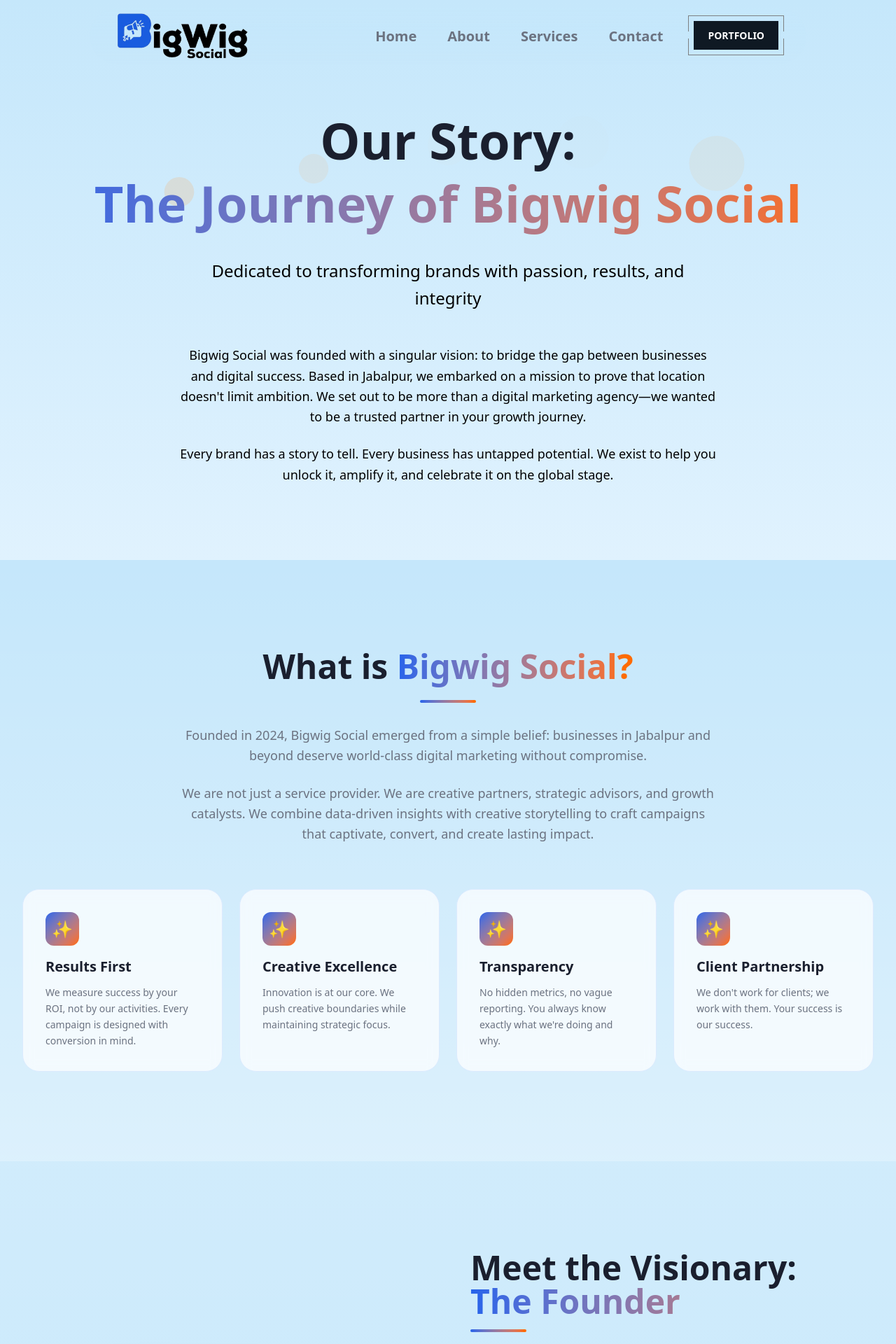
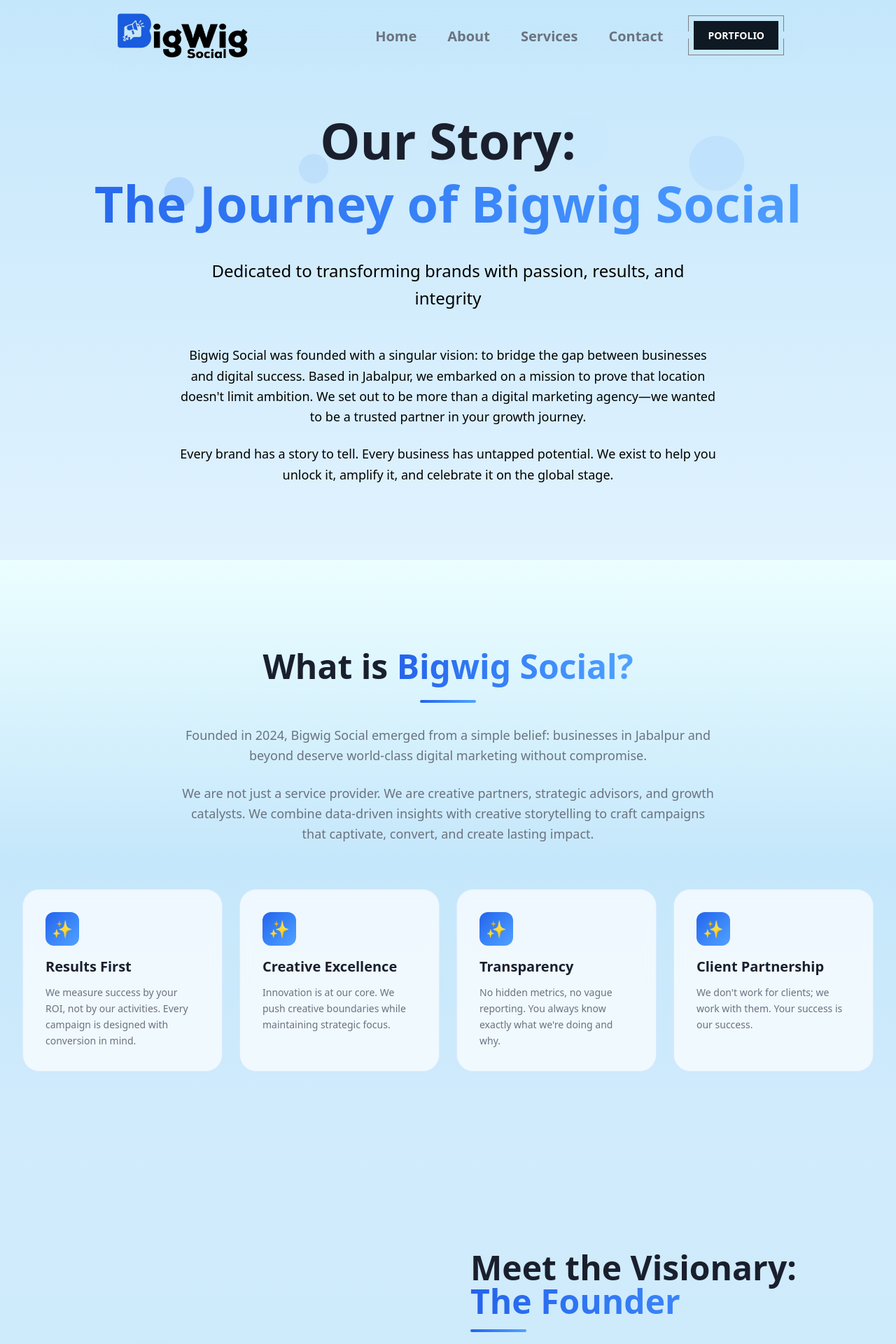
Before and after one commit to shubhworks/bigwigsocial, a Next.js app in the folder apps/frontend/: page /about in a window 1280 px wide. Shown: the top 1920 px of the page at 70% size. Built offline with nearby package versions, Linux system fonts and the light colour scheme.

Commit message:
blue blue

```diff
--- a/apps/frontend/components/AboutPage/achievements-section.tsx
+++ b/apps/frontend/components/AboutPage/achievements-section.tsx
@@ -51,11 +51,11 @@
         <div className="text-center mb-16 animate-slide-in-up">
           <h2 className="text-4xl md:text-5xl font-bold mb-6 text-[var(--color-text-primary)]">
             Our Achievements
-            <span className="block text-transparent bg-clip-text bg-gradient-to-r from-[var(--color-accent)] to-orange-500">
+            <span className="block text-transparent bg-clip-text bg-gradient-to-r from-[var(--color-accent)] to-blue-400">
               and Milestones
             </span>
           </h2>
-          <div className="h-1 w-20 bg-gradient-to-r from-[var(--color-accent)] to-orange-500 rounded-full mx-auto"></div>
+          <div className="h-1 w-20 bg-gradient-to-r from-[var(--color-accent)] to-blue-400 rounded-full mx-auto"></div>
         </div>
 
         {/* Category Tabs */}
@@ -84,7 +84,7 @@
               style={{ animationDelay: `${idx * 150}ms` }}
             >
               {/* Icon */}
-              <div className="w-16 h-16 bg-gradient-to-br from-[var(--color-accent)] to-orange-500 rounded-xl flex items-center justify-center mb-6 group-hover:rotate-12 transition-transform">
+              <div className="w-16 h-16 bg-gradient-to-br from-[var(--color-accent)] to-blue-400 rounded-xl flex items-center justify-center mb-6 group-hover:rotate-12 transition-transform">
                 <span className="text-3xl">{selectedCategory === 'awards' ? '🏆' : '✅'}</span>
               </div>
 
--- a/apps/frontend/components/AboutPage/meet-founder.tsx
+++ b/apps/frontend/components/AboutPage/meet-founder.tsx
@@ -22,11 +22,11 @@
             <div>
               <h2 className="text-4xl md:text-5xl font-bold mb-4 text-[var(--color-text-primary)]">
                 Meet the Visionary:
-                <span className="block text-transparent bg-clip-text bg-gradient-to-r from-[var(--color-accent)] to-orange-500">
+                <span className="block text-transparent bg-clip-text bg-gradient-to-r from-[var(--color-accent)] to-blue-400">
                   The Founder
                 </span>
               </h2>
-              <div className="h-1 w-20 bg-gradient-to-r from-[var(--color-accent)] to-orange-500 rounded-full"></div>
+              <div className="h-1 w-20 bg-gradient-to-r from-[var(--color-accent)] to-blue-400 rounded-full"></div>
             </div>
 
             <div className="space-y-6">
@@ -39,7 +39,7 @@
               </p>
 
               {/* Founder Quote */}
-              <div className="bg-gradient-to-br from-[var(--color-accent)]/10 to-orange-500/5 border-l-4 border-[var(--color-accent)] p-8 rounded-lg my-8">
+              <div className="bg-gradient-to-br from-[var(--color-accent)]/10 to-blue-400/5 border-l-4 border-[var(--color-accent)] p-8 rounded-lg my-8">
                 <p className="text-xl md:text-2xl font-bold text-[var(--color-accent)] mb-3">
                   "The future of digital marketing isn't about louder messages—it's about smarter strategies and authentic connections."
                 </p>
--- a/apps/frontend/components/AboutPage/story-cta.tsx
+++ b/apps/frontend/components/AboutPage/story-cta.tsx
@@ -4,12 +4,12 @@
 
 export default function StoryCTA() {
   return (
-    <section className="py-20 md:py-32 bg-gradient-to-r from-[var(--color-accent)]/20 via-transparent to-orange-500/20">
+    <section className="py-20 md:py-32 bg-gradient-to-r from-[var(--color-accent)]/20 via-transparent to-blue-400/20">
       <div className="max-w-4xl mx-auto px-4 sm:px-6 lg:px-8 text-center">
         <div className="space-y-8 animate-slide-in-up">
           <h2 className="text-4xl md:text-5xl lg:text-6xl font-bold text-[var(--color-text-primary)]">
             Ready to Start Your
-            <span className="block text-transparent bg-clip-text bg-gradient-to-r from-[var(--color-accent)] to-orange-500">
+            <span className="block text-transparent bg-clip-text bg-gradient-to-r from-[var(--color-accent)] to-blue-400">
               Success Story?
             </span>
           </h2>
--- a/apps/frontend/components/AboutPage/story-hero.tsx
+++ b/apps/frontend/components/AboutPage/story-hero.tsx
@@ -29,19 +29,17 @@
       ctx.fillStyle = gradient
       ctx.fillRect(0, 0, width, height)
 
-      // Animated floating circles
+          // Animated floating circles (blue/cyan instead of orange)
           for (let i = 0; i < 5; i++) {
             const x = width * (0.2 + i * 0.15)
             const y = height * 0.3 + Math.sin(time * 0.02 + i) * 40
             const radius = 30 + Math.sin(time * 0.01 + i) * 10
 
-        ctx.fillStyle = `rgba(255, 159, 67, ${0.1 + Math.sin(time * 0.02 + i) * 0.1})`
+            ctx.fillStyle = `rgba(59, 130, 246, ${0.1 + Math.sin(time * 0.02 + i) * 0.1})`
             ctx.beginPath()
             ctx.arc(x, y, radius, 0, Math.PI * 2)
             ctx.fill()
-      }
-
-      time++
+          }      time++
       animationId = requestAnimationFrame(draw)
     }
 
@@ -73,7 +71,7 @@
         <div className="text-center space-y-8 animate-slide-in-up">
           <h1 className="text-5xl md:text-6xl lg:text-7xl font-bold leading-tight text-[var(--color-text-primary)]">
             Our Story:
-            <span className="block text-transparent bg-clip-text bg-gradient-to-r from-[var(--color-accent)] to-orange-500">
+            <span className="block text-transparent bg-clip-text bg-gradient-to-r from-[var(--color-accent)] to-blue-400">
               The Journey of Bigwig Social
             </span>
           </h1>
--- a/apps/frontend/components/AboutPage/what-is-bigwig.tsx
+++ b/apps/frontend/components/AboutPage/what-is-bigwig.tsx
@@ -19,14 +19,14 @@
   ]
 
   return (
-    <section className="py-20 md:py-32 bg-gradient-to-b from-transparent to-white/40">
+    <section className="py-20 md:py-32 bg-gradient-to-b from-cyan-50 via-transparent to-blue-50/30">
       <div className="max-w-7xl mx-auto px-4 sm:px-6 lg:px-8">
         {/* Section Header */}
         <div className="text-center mb-16 animate-slide-in-up">
           <h2 className="text-4xl md:text-5xl font-bold mb-6 text-[var(--color-text-primary)]">
-            What is <span className="text-transparent bg-clip-text bg-gradient-to-r from-[var(--color-accent)] to-orange-500">Bigwig Social?</span>
+            What is <span className="text-transparent bg-clip-text bg-gradient-to-r from-[var(--color-accent)] to-blue-400">Bigwig Social?</span>
           </h2>
-          <div className="h-1 w-20 bg-gradient-to-r from-[var(--color-accent)] to-orange-500 rounded-full mx-auto mb-8"></div>
+          <div className="h-1 w-20 bg-gradient-to-r from-[var(--color-accent)] to-blue-400 rounded-full mx-auto mb-8"></div>
 
           <div className="max-w-3xl mx-auto space-y-6">
             <p className="text-lg text-[var(--color-text-secondary)] leading-relaxed">
@@ -47,7 +47,7 @@
               className="group bg-white/70 backdrop-blur-sm border border-white/40 rounded-2xl p-8 hover:shadow-xl hover:scale-105 transition-all duration-300 animate-fade-in-scale"
               style={{ animationDelay: `${idx * 100}ms` }}
             >
-              <div className="w-12 h-12 bg-gradient-to-br from-[var(--color-accent)] to-orange-500 rounded-lg flex items-center justify-center mb-4 group-hover:scale-110 transition-transform">
+              <div className="w-12 h-12 bg-gradient-to-br from-[var(--color-accent)] to-blue-400 rounded-lg flex items-center justify-center mb-4 group-hover:scale-110 transition-transform">
                 <span className="text-2xl">✨</span>
               </div>
               <h3 className="text-xl font-bold text-[var(--color-text-primary)] mb-3">{value.title}</h3>
--- a/apps/frontend/components/Navbar.tsx
+++ b/apps/frontend/components/Navbar.tsx
@@ -20,10 +20,10 @@
   }, [])
 
   const navLinks = [
-    { label: 'Home', href: '#home' },
-    { label: 'About', href: '#about' },
-    { label: 'Services', href: '#services' },
-    { label: 'Contact', href: '#contact' },
+    { label: 'Home', href: '/' },
+    { label: 'About', href: '/#about' },
+    { label: 'Services', href: '/#services' },
+    { label: 'Contact', href: '/#contact' },
   ]
 
   return (
@@ -37,7 +37,7 @@
         <div className="max-w-7xl mx-auto px-4 sm:px-6 lg:px-8">
           <div className="flex justify-between items-center h-20">
             {/* Logo */}
-            <Link href="#home" className="flex items-center gap-2 group">
+            <Link href="/" className="flex items-center gap-2 group">
               <Image
                 src={`/bigwigsocialLogo.png`}
                 alt="Bigwig Social Logo"
```
Also changed, not shown: apps/frontend/components/AboutPage/team-section.tsx (+4 -4 lines). Lines whose indentation alone changed are shown as unchanged.
